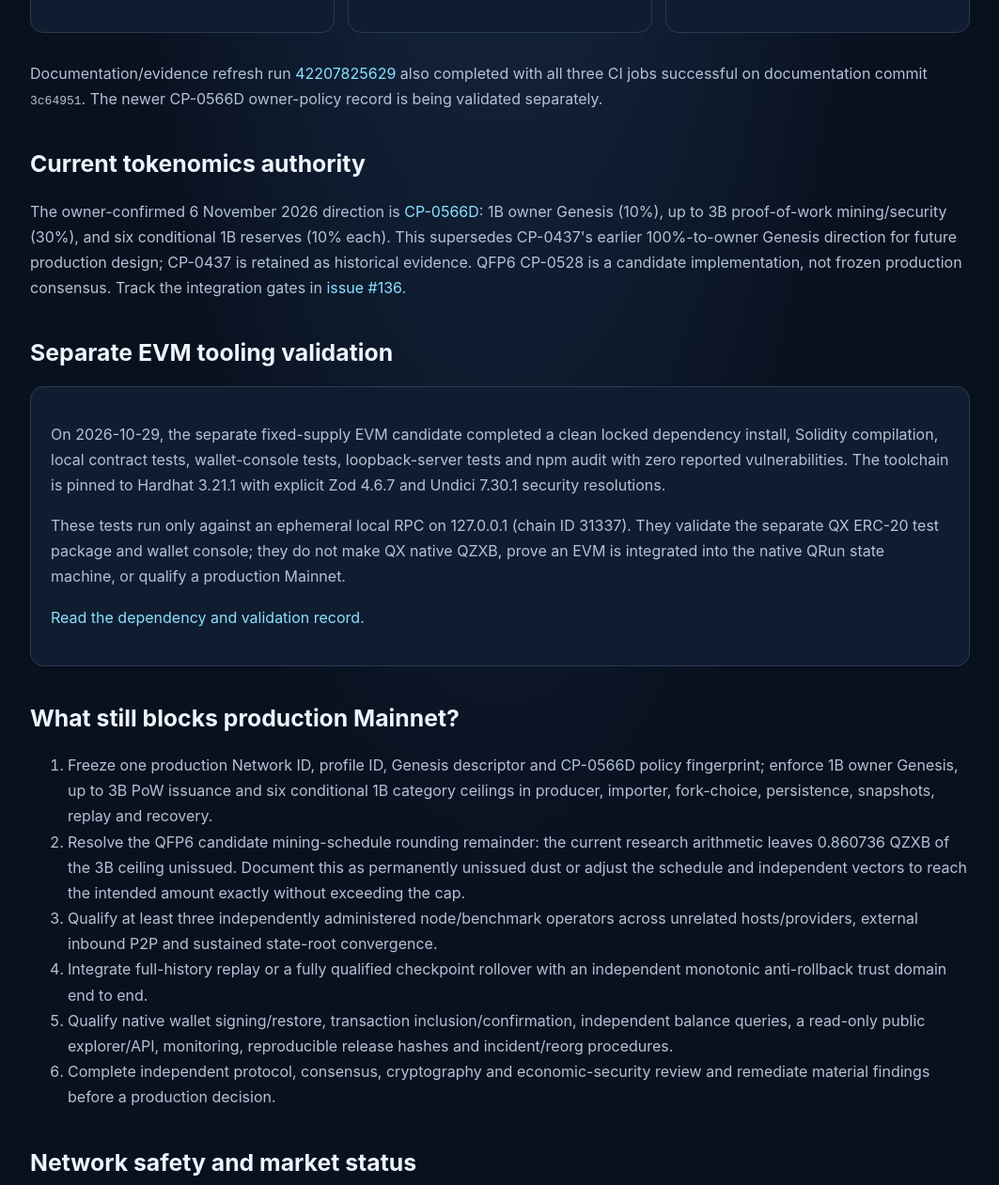
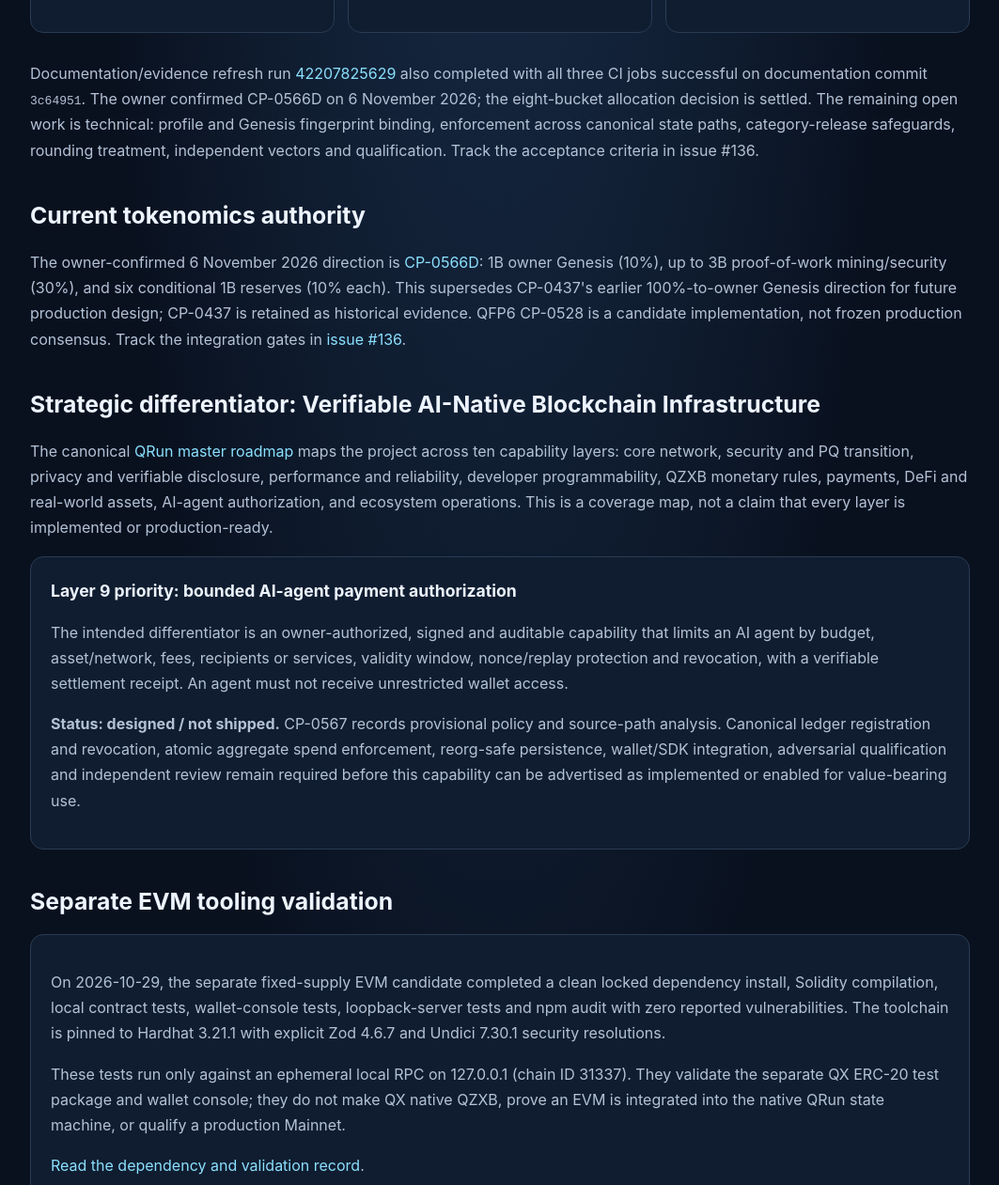
Before and after one commit to hamidnikkhah660-arch/ai-native-l1, a plain HTML site: page status.html in a window 1280 px wide. Shown: the part 918-2179 px from the top of the page at 94% size, without its empty margins (108-1171 px from the left). Drawn offline with Linux system fonts and the light colour scheme.

Commit message:
docs(site): align economics and Layer 9 release status

```diff
--- a/status.html
+++ b/status.html
@@ -32,7 +32,7 @@ a{color:var(--accent);text-decoration:none}a:hover{text-decoration:underline}.wr
 <main class="wrap">
 <div class="eyebrow">Open-source project guide · Experimental public-alpha</div>
 <h1>QRun Blockchain: Current Technical Status</h1>
-<p class="lead">Last updated: 6 November 2026. This page separates source availability, automated validation, private two-host candidate evidence and the independent requirements that still block production Mainnet.</p>
+<p class="lead">Last updated: 8 November 2026. This page separates source availability, automated validation, private two-host candidate evidence and the independent requirements that still block production Mainnet.</p>
 <h2>Latest qualification evidence — 6 November 2026</h2>
 <p>The public default <code>main</code> branch remains the curated release/documentation baseline. The newer QFP6/QAP1 candidate is maintained separately on <a href="https://github.com/hamidnikkhah660-arch/ai-native-l1/tree/feat/qzxb-usdt-trading-gate-20261104">the feature branch</a> and in <a href="https://github.com/hamidnikkhah660-arch/ai-native-l1/pull/135">PR #135</a>, which remains Draft and has not been merged. Evidence is tied to exact commits and run records; it is not a production-release certificate.</p>
 <div class="grid">
@@ -40,12 +40,14 @@ a{color:var(--accent);text-decoration:none}a:hover{text-decoration:underline}.wr
 <div class="card"><h3>QFP6/QAP1 two-host candidate</h3><p>Run <a href="https://github.com/hamidnikkhah660-arch/ai-native-l1/actions/runs/42205440686">42205440686</a> completed successfully. Node A on the founder-operated Windows host and an ephemeral GitHub-hosted Windows Runner exchanged the candidate admission/replay test and verified second-process restart continuity over a private NetBird overlay.</p></div>
 <div class="card"><h3>Scope limitation</h3><p>This proves the tested candidate path across two hosts. It does not prove independent public operators, Internet-wide P2P reachability, full-history synchronization, production consensus calibration, a public explorer/API or Mainnet transaction settlement.</p></div>
 </div>
-<p>Documentation/evidence refresh run <a href="https://github.com/hamidnikkhah660-arch/ai-native-l1/actions/runs/42207825629">42207825629</a> also completed with all three CI jobs successful on documentation commit <code>3c64951</code>. The newer CP-0566D owner-policy record is being validated separately.</p>
+<p>Documentation/evidence refresh run <a href="https://github.com/hamidnikkhah660-arch/ai-native-l1/actions/runs/42207825629">42207825629</a> also completed with all three CI jobs successful on documentation commit <code>3c64951</code>. The owner confirmed CP-0566D on 6 November 2026; the eight-bucket allocation decision is settled. The remaining open work is technical: profile and Genesis fingerprint binding, enforcement across canonical state paths, category-release safeguards, rounding treatment, independent vectors and qualification. Track the acceptance criteria in issue #136.</p>
 <h2>Current tokenomics authority</h2>
-<p>The owner-confirmed 6 November 2026 direction is <a href="https://github.com/hamidnikkhah660-arch/ai-native-l1/blob/feat/qzxb-usdt-trading-gate-20261104/docs/CP-0566D_QZXB_EIGHT_BUCKET_TOKENOMICS_DIRECTION_2026-11-06.md">CP-0566D</a>: 1B owner Genesis (10%), up to 3B proof-of-work mining/security (30%), and six conditional 1B reserves (10% each). This supersedes CP-0437's earlier 100%-to-owner Genesis direction for future production design; CP-0437 is retained as historical evidence. QFP6 CP-0528 is a candidate implementation, not frozen production consensus. Track the integration gates in <a href="https://github.com/hamidnikkhah660-arch/ai-native-l1/issues/136">issue #136</a>.</p><h2>Separate EVM tooling validation</h2>
+<p>The owner-confirmed 6 November 2026 direction is <a href="https://github.com/hamidnikkhah660-arch/ai-native-l1/blob/feat/qzxb-usdt-trading-gate-20261104/docs/CP-0566D_QZXB_EIGHT_BUCKET_TOKENOMICS_DIRECTION_2026-11-06.md">CP-0566D</a>: 1B owner Genesis (10%), up to 3B proof-of-work mining/security (30%), and six conditional 1B reserves (10% each). This supersedes CP-0437's earlier 100%-to-owner Genesis direction for future production design; CP-0437 is retained as historical evidence. QFP6 CP-0528 is a candidate implementation, not frozen production consensus. Track the integration gates in <a href="https://github.com/hamidnikkhah660-arch/ai-native-l1/issues/136">issue #136</a>.</p><h2>Strategic differentiator: Verifiable AI-Native Blockchain Infrastructure</h2>
+<p>The canonical <a href="https://github.com/hamidnikkhah660-arch/ai-native-l1/blob/main/docs/QRUN_MASTER_ROADMAP_VERIFIABLE_AI_NATIVE_INFRASTRUCTURE_2026-11-06.md">QRun master roadmap</a> maps the project across ten capability layers: core network, security and PQ transition, privacy and verifiable disclosure, performance and reliability, developer programmability, QZXB monetary rules, payments, DeFi and real-world assets, AI-agent authorization, and ecosystem operations. This is a coverage map, not a claim that every layer is implemented or production-ready.</p>
+<div class="panel"><h3>Layer 9 priority: bounded AI-agent payment authorization</h3><p>The intended differentiator is an owner-authorized, signed and auditable capability that limits an AI agent by budget, asset/network, fees, recipients or services, validity window, nonce/replay protection and revocation, with a verifiable settlement receipt. An agent must not receive unrestricted wallet access.</p><p><strong>Status: designed / not shipped.</strong> CP-0567 records provisional policy and source-path analysis. Canonical ledger registration and revocation, atomic aggregate spend enforcement, reorg-safe persistence, wallet/SDK integration, adversarial qualification and independent review remain required before this capability can be advertised as implemented or enabled for value-bearing use.</p></div><h2>Separate EVM tooling validation</h2>
 <div class="panel"><p>On 2026-10-29, the separate fixed-supply EVM candidate completed a clean locked dependency install, Solidity compilation, local contract tests, wallet-console tests, loopback-server tests and npm audit with zero reported vulnerabilities. The toolchain is pinned to Hardhat 3.21.1 with explicit Zod 4.6.7 and Undici 7.30.1 security resolutions.</p><p>These tests run only against an ephemeral local RPC on 127.0.0.1 (chain ID 31337). They validate the separate QX ERC-20 test package and wallet console; they do not make QX native QZXB, prove an EVM is integrated into the native QRun state machine, or qualify a production Mainnet.</p><p><a href="https://github.com/hamidnikkhah660-arch/ai-native-l1/blob/main/docs/CP-0467_QRUN_EVM_TOOLCHAIN_DEPENDENCY_HARDENING_2026-10-29.md">Read the dependency and validation record</a>.</p></div>
 <h2>What still blocks production Mainnet?</h2>
-<ol><li>Freeze one production Network ID, profile ID, Genesis descriptor and CP-0566D policy fingerprint; enforce 1B owner Genesis, up to 3B PoW issuance and six conditional 1B category ceilings in producer, importer, fork-choice, persistence, snapshots, replay and recovery.</li><li>Resolve the QFP6 candidate mining-schedule rounding remainder: the current research arithmetic leaves 0.860736 QZXB of the 3B ceiling unissued. Document this as permanently unissued dust or adjust the schedule and independent vectors to reach the intended amount exactly without exceeding the cap.</li><li>Qualify at least three independently administered node/benchmark operators across unrelated hosts/providers, external inbound P2P and sustained state-root convergence.</li><li>Integrate full-history replay or a fully qualified checkpoint rollover with an independent monotonic anti-rollback trust domain end to end.</li><li>Qualify native wallet signing/restore, transaction inclusion/confirmation, independent balance queries, a read-only public explorer/API, monitoring, reproducible release hashes and incident/reorg procedures.</li><li>Complete independent protocol, consensus, cryptography and economic-security review and remediate material findings before a production decision.</li></ol>
+<ol><li>Freeze one production Network ID, profile ID, Genesis descriptor and CP-0566D policy fingerprint; enforce 1B owner Genesis, up to 3B PoW issuance and six conditional 1B category ceilings in producer, importer, fork-choice, persistence, snapshots, replay and recovery.</li><li>Resolve the QFP6 candidate mining-schedule rounding remainder: the current research arithmetic leaves 0.860736 QZXB of the 3B ceiling unissued. Document this as permanently unissued dust or adjust the schedule and independent vectors to reach the intended amount exactly without exceeding the cap.</li><li>Complete the project independent-operator qualification target: demonstrate operation across unrelated hosts/providers, external inbound P2P and sustained state-root convergence. CP-0465 records three operators as an operational target for broad release qualification; this is not a protocol-level minimum for permissionless participation.</li><li>Integrate full-history replay or a fully qualified checkpoint rollover with an independent monotonic anti-rollback trust domain end to end.</li><li>Qualify native wallet signing/restore, transaction inclusion/confirmation, independent balance queries, a read-only public explorer/API, monitoring, reproducible release hashes and incident/reorg procedures.</li><li>Complete independent protocol, consensus, cryptography and economic-security review and remediate material findings before a production decision.</li></ol>
 <h2>Network safety and market status</h2>
 <p>The candidate listener configuration and host firewall rules do not prove router/NAT/ISP reachability. RPC and transaction ingress must remain loopback-only unless placed behind a separately hardened, authenticated and rate-limited gateway. Do not expose local administrative endpoints.</p>
 <p>No public native QZXB price, live QZXB/USDT pool, verified market reserve or exchange listing is claimed. The separate QX contract on Ethereum Sepolia is a test asset, not native QZXB.</p>
```
Also changed, not shown: economics.html (+1 -1 lines).
